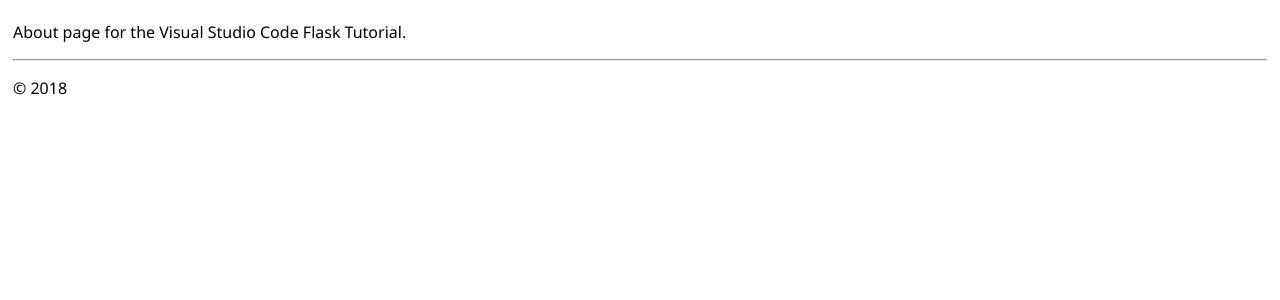
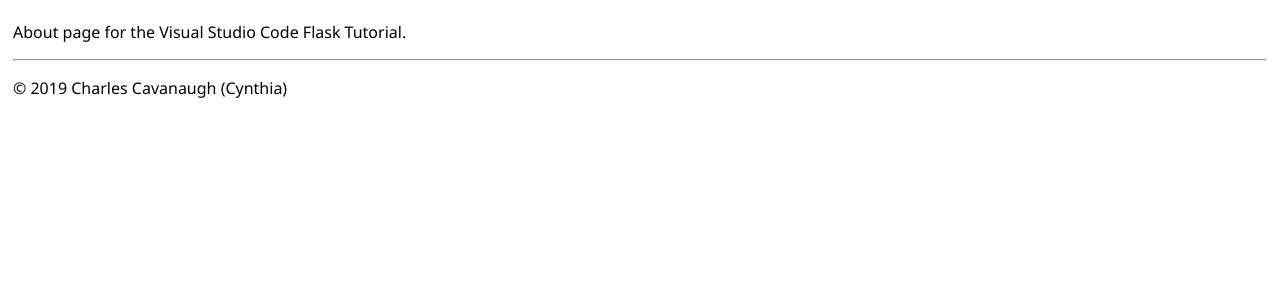
Before and after one commit to cyndi5/hello_flask, a Flask app: page /about/ in a window 1280 px wide. Shown: the part 47-347 px from the top of the page. Run offline with Flask 2, Linux system fonts and the light colour scheme.

Commit message:
Changed copyright on layout.html

```diff
--- a/hello_app/templates/layout.html
+++ b/hello_app/templates/layout.html
@@ -18,7 +18,7 @@
             {% endblock %}
             <hr/>
             <footer>
-                <p>© 2018</p>
+                <p>© 2019 Charles Cavanaugh (Cynthia)</p>
             </footer>
         </div>
     </body>
```
